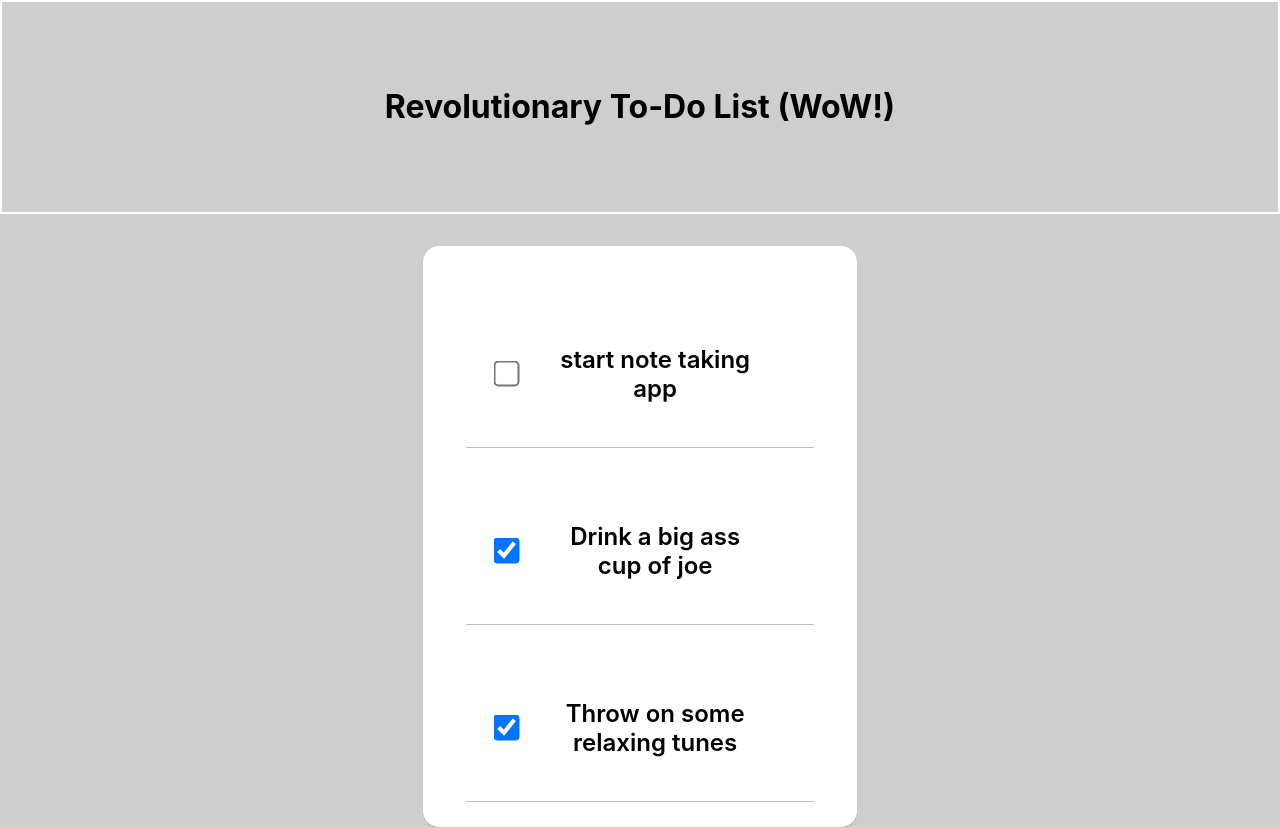
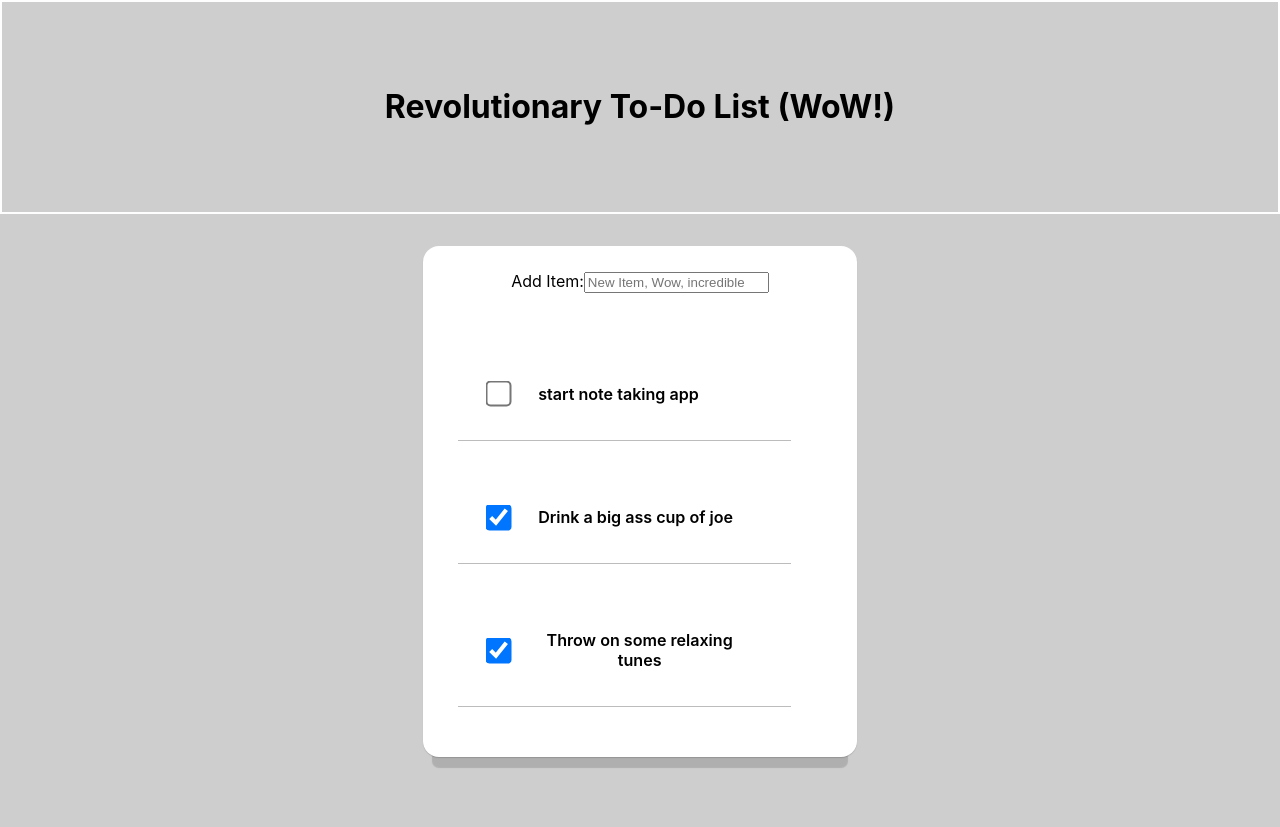
Before and after one commit to krbrennan/note_taker, a React (Create React App) app: page / in a window 1280 px wide. After the commit the page ends 800 px from the top, so only its background shows below. Built offline with nearby package versions, Linux system fonts and the light colour scheme; some icons are missing.

Commit message:
Add new Item. Implementing localStorage next

```diff
--- a/src/App.js
+++ b/src/App.js
@@ -13,19 +13,46 @@ class App extends React.Component {
   constructor(){
     super()
     this.state = {
-      todoItems: notesData.map(item => <ToDoItems content={item} /> )
+      todoItems: notesData.map(item => <ToDoItems content={item}/>),
+      // allItems: []
     }
+    this.handleNewItem = this.handleNewItem.bind(this)
+    // this.onChange = this.onChange.bind(this)
   }
+
+  // componentDidMount(){
+  //   // const initialToDos = notesData.map(item => <ToDoItems content={item}/>)
+  //   this.setState({
+  //     allItems: this.state.todoItems
+  //   })
+  // }
+
+  handleNewItem(event){
+    event.preventDefault()
+    event.persist()
+    let fs = require('fs')
+    fs.writeFile("anus", newItemContent, function(err) {
+      if(err){
+        console.log(err)
+      }
+    })
+    // console.log(event.target[0].value)
+    let newItemContent = event.target[0].value
+    notesData.concat({text: newItemContent, completed: false})
+    this.setState(state => state.todoItems.push(<ToDoItems content={{text: newItemContent, completed: false}} />))
+    // this.setState(state => state.todoItems.concat(<ToDoItems content={{text: newItemContent, completed: false}} />))
+  }
+
   render(){
     return (
       <div className="App">
         <Header />
         <div className='todo-container'>
-          <AddItem />
-          {this.state.todoItems}
+          <AddItem onSubmit={this.handleNewItem} />
+            <h6>{this.state.todoItems}</h6>
         </div>
       </div>
-    );
+    )
   }
 }
 
--- a/src/components/AddItem.js
+++ b/src/components/AddItem.js
@@ -2,11 +2,45 @@ import React from 'react'
 
 
 class AddItem extends React.Component{
+
+  constructor(props){
+    super(props)
+    this.state = {
+      toDoItemValue: ''
+    }
+    this.handleChange = this.handleChange.bind(this)
+    this.clearInputField = this.clearInputField.bind(this)
+  }
+
+  handleChange(event){
+    this.setState({
+      toDoItemValue: event.target.value
+    })
+  }
+
+  clearInputField(e){
+    e.persist()
+    e.preventDefault()
+    this.setState({
+      toDoItemValue: ''
+    })
+  }
+
   render(){
     return(
-      <form>
-
-      </form>
+      <div>
+        <form id='addItemForm' onSubmit={this.props.onSubmit && this.clearInputField}>
+          <label>Add Item:
+            <input
+              type='text'
+              placeholder='New Item, Wow, incredible'
+              onChange={this.handleChange}
+              value={this.state.toDoItemValue}
+              onSubmit={this.clearInputField}
+            />
+          </label>
+        </form>
+      </div>
     )
   }
 }
--- a/src/components/ToDoItems.js
+++ b/src/components/ToDoItems.js
@@ -2,7 +2,7 @@ import React from 'react'
 
 function ToDoItems(props){
 
-  let isComplete = props.content.completed == true ? 1 : 0;
+  let isComplete = props.content.completed === true ? 1 : 0;
 
   return(
     <div className='todo-item'>
```
